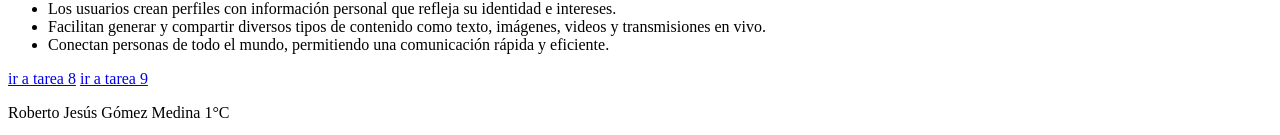
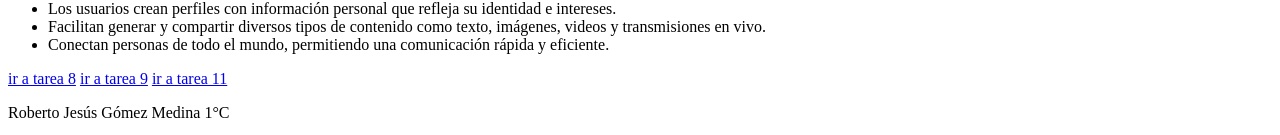
Before and after one commit to Noroberrt3774/Noroberrt3774.github.io, a plain HTML site: page index.html in a window 1280 px wide. Shown: the part 1107-1242 px from the top of the page. Drawn offline with Linux system fonts and the light colour scheme.

Commit message:
Update index.html

```diff
--- a/index.html
+++ b/index.html
@@ -126,6 +126,8 @@ formatos que se pueden encontrar en la red. </p>
 </ul>
 <a href="tarea8.html">ir a tarea 8</a>
 <a href="protocolo.html">ir a tarea 9</a>
+<a href="tarea.html">ir a tarea 11</a>
 <p> Roberto Jesús Gómez Medina 1°C</p>
 </body>
+
 </html>
```
